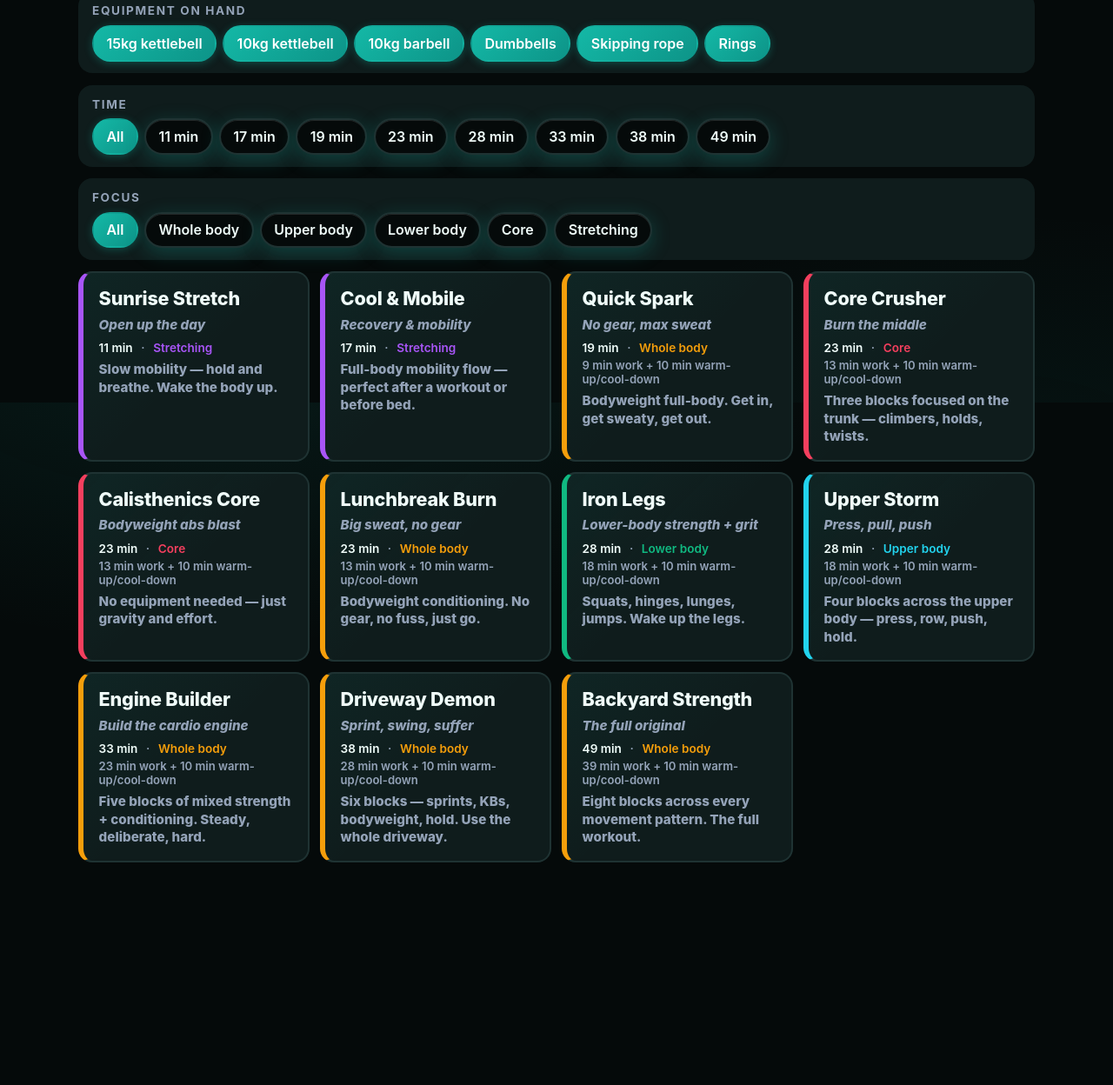
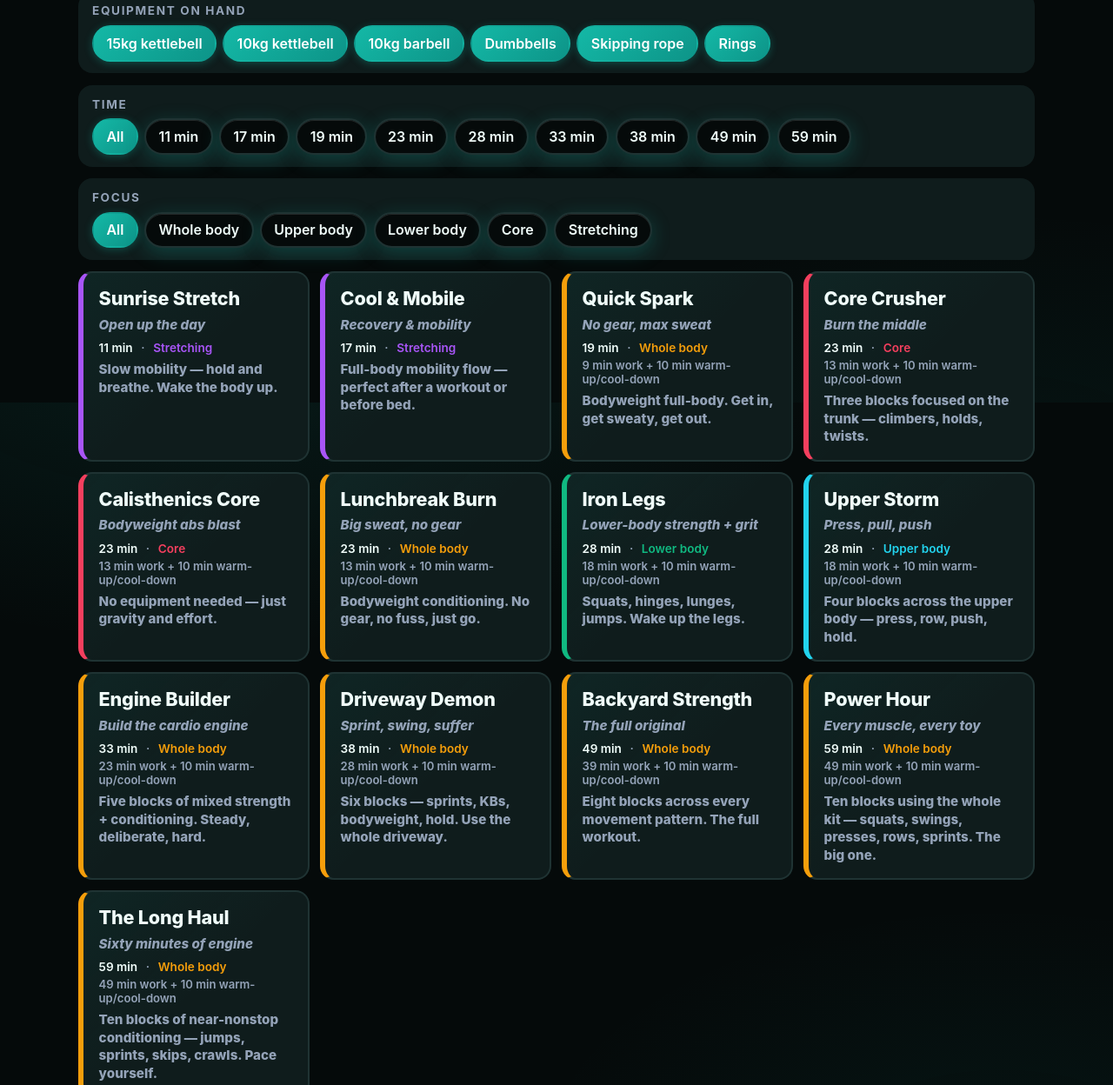
Before and after one commit to TNCC01/flaux-fit, a plain HTML site: page index.html in a window 1280 px wide. Shown: the part 337-1585 px from the top of the page at 87% size. Before the commit the page ends 1329 px from the top, so only its background shows below. Drawn offline with Linux system fonts and the light colour scheme.

Commit message:
Add two ~60-minute workouts: Power Hour and The Long Haul (#5)
Both are 10 tabata blocks with 60s block rests — 49 min of work plus the
5-min bookends, 59 min total. Power Hour tours the full equipment set
(squats, swings, barbell and dumbbell presses, rows, sprints, clean &
press); The Long Haul is near-nonstop bodyweight/rope conditioning with
one KB swing block. The custom KB clean & press block is extracted into
a blockCleanPress() helper shared with Backyard Strength.


Claude-Session: https://claude.ai/code/session_017gwNCCPZGh6AqfRF5B9kvq

Co-authored-by: Claude <noreply@anthropic.com>

```diff
--- a/index.html
+++ b/index.html
@@ -842,6 +842,25 @@ function blockSwap(name, heavyId, lightId) {
       return swap ? { a: l, b: h } : { a: h, b: l };
     },
     solo: (round) => resolveEx(round > 4 ? lightId : heavyId)
+  };
+}
+
+// KB clean & press: alternates left/right arm each round, weight swap at
+// round 5. The arm cue is dropped when the exercise adapts to bodyweight.
+function blockCleanPress() {
+  const arm = (round) => round % 2 === 1 ? ' (left arm)' : ' (right arm)';
+  const withArm = (ex, round) => ex.adapted ? ex : { ...ex, task: ex.task + arm(round) };
+  return {
+    name: 'KB clean & press (alt arms)',
+    ids: ['kbCleanPress15', 'kbCleanPress10'],
+    duo: (round) => {
+      const swap = round > 4;
+      const h = resolveEx('kbCleanPress15'), l = resolveEx('kbCleanPress10');
+      return swap
+        ? { a: withArm(l, round), b: withArm(h, round) }
+        : { a: withArm(h, round), b: withArm(l, round) };
+    },
+    solo: (round) => withArm(resolveEx(round > 4 ? 'kbCleanPress10' : 'kbCleanPress15'), round)
   };
 }
 
@@ -1039,24 +1058,51 @@ const workouts = [
       blockAlt('Barbell press & Plank', 'barbellPress', 'plankHold'),
       blockAlt('Driveway sprint & KB hold', 'sprint', 'kbRackHold15'),
       blockAlt('Ring hangs & Suitcase carry', 'ringTuckHold', 'dbSuitcaseCarry'),
-      {
-        // Custom: alternates left/right arm + weight swap at round 5
-        name: 'KB clean & press (alt arms)',
-        ids: ['kbCleanPress15', 'kbCleanPress10'],
-        duo: (round) => {
-          const swap = round > 4;
-          const arm = round % 2 === 1 ? ' (left arm)' : ' (right arm)';
-          const withArm = (ex) => ex.adapted ? ex : { ...ex, task: ex.task + arm };
-          const h = resolveEx('kbCleanPress15'), l = resolveEx('kbCleanPress10');
-          return swap ? { a: withArm(l), b: withArm(h) } : { a: withArm(h), b: withArm(l) };
-        },
-        solo: (round) => {
-          const swap = round > 4;
-          const arm = round % 2 === 1 ? ' (left arm)' : ' (right arm)';
-          const ex = resolveEx(swap ? 'kbCleanPress10' : 'kbCleanPress15');
-          return ex.adapted ? ex : { ...ex, task: ex.task + arm };
-        }
-      }
+      blockCleanPress()
+    ]
+  },
+
+  {
+    id: 'power-hour',
+    name: 'Power Hour',
+    tagline: 'Every muscle, every toy',
+    focus: 'whole-body',
+    blurb: 'Ten blocks using the whole kit — squats, swings, presses, rows, sprints. The big one.',
+    format: 'tabata',
+    warmupSec: 300, cooldownSec: 300, blockRestSec: 60,
+    blocks: [
+      blockSwap('Goblet squats', 'gobletSquat15', 'gobletSquat10'),
+      blockCycle('Rows & push-up mix', ['ringRow', 'pushup', 'ringPushup', 'pikePushup']),
+      blockSwap('KB swings', 'kbSwing15', 'kbSwing10'),
+      blockCycle('Barbell press, rows & planks', ['barbellPress', 'plankHold', 'barbellRow', 'plankShoulderTaps']),
+      blockAlt('Driveway sprint & KB hold', 'sprint', 'kbRackHold15'),
+      blockCycle('Skipping & core', ['skipping', 'hollowRocks', 'highKnees', 'bicycleCrunch']),
+      blockSwap('Dumbbell press', 'dbPressHeavy', 'dbPressLight'),
+      blockCycle('Lunges, step-ups & hinges', ['dbLunge', 'stepUp', 'kbDeadlift15', 'gluteBridge']),
+      blockAlt('Ring dips & DB curls', 'ringDip', 'dbCurl'),
+      blockCleanPress()
+    ]
+  },
+
+  {
+    id: 'long-haul',
+    name: 'The Long Haul',
+    tagline: 'Sixty minutes of engine',
+    focus: 'whole-body',
+    blurb: 'Ten blocks of near-nonstop conditioning — jumps, sprints, skips, crawls. Pace yourself.',
+    format: 'tabata',
+    warmupSec: 300, cooldownSec: 300, blockRestSec: 60,
+    blocks: [
+      blockCycle('Jacks, knees & skaters', ['jumpingJacks', 'highKnees', 'skaterHops', 'mountainClimber']),
+      blockAlt('Burpees & Plank', 'burpee', 'plankHold'),
+      blockCycle('Skipping & squats', ['skipping', 'airSquat', 'highKnees', 'squatJump']),
+      blockAlt('Driveway sprint & Wall sit', 'sprint', 'wallSit'),
+      blockCycle('Climbers & core burners', ['mountainClimberFast', 'bicycleCrunch', 'flutterKicks', 'plankShoulderTaps']),
+      blockAlt('Squat jumps & Push-ups', 'squatJump', 'pushup'),
+      blockCycle('Crawls & bridges', ['bearCrawl', 'gluteBridge', 'inchworm', 'singleLegBridge']),
+      blockSwap('KB swings', 'kbSwing15', 'kbSwing10'),
+      blockAlt('Skipping & Hollow rocks', 'skipping', 'hollowRocks'),
+      blockCycle('Burpee finishers', ['burpee', 'russianTwistBw', 'skaterHops', 'supermanPull'])
     ]
   }
 ];
```
Also changed, not shown: README.md.
